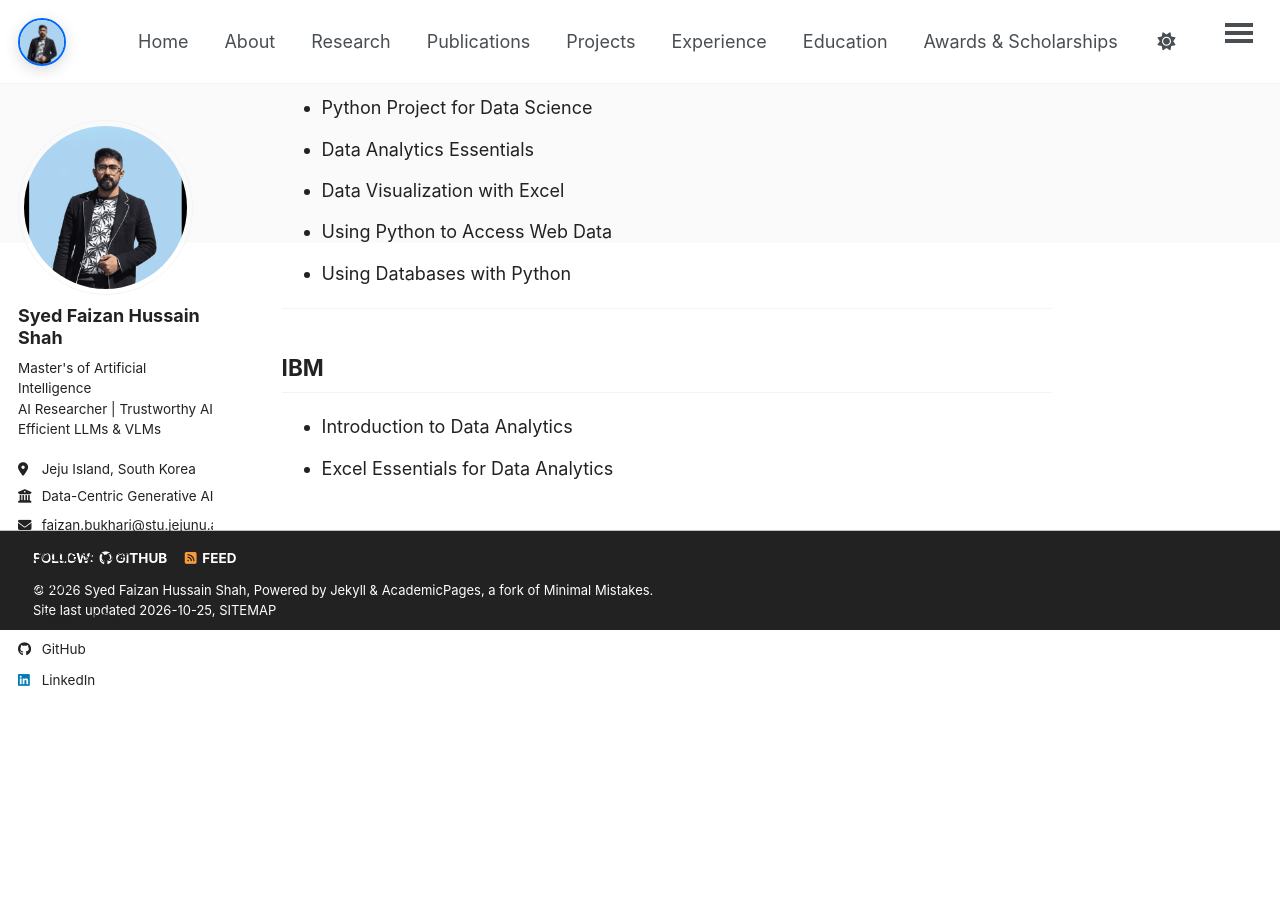
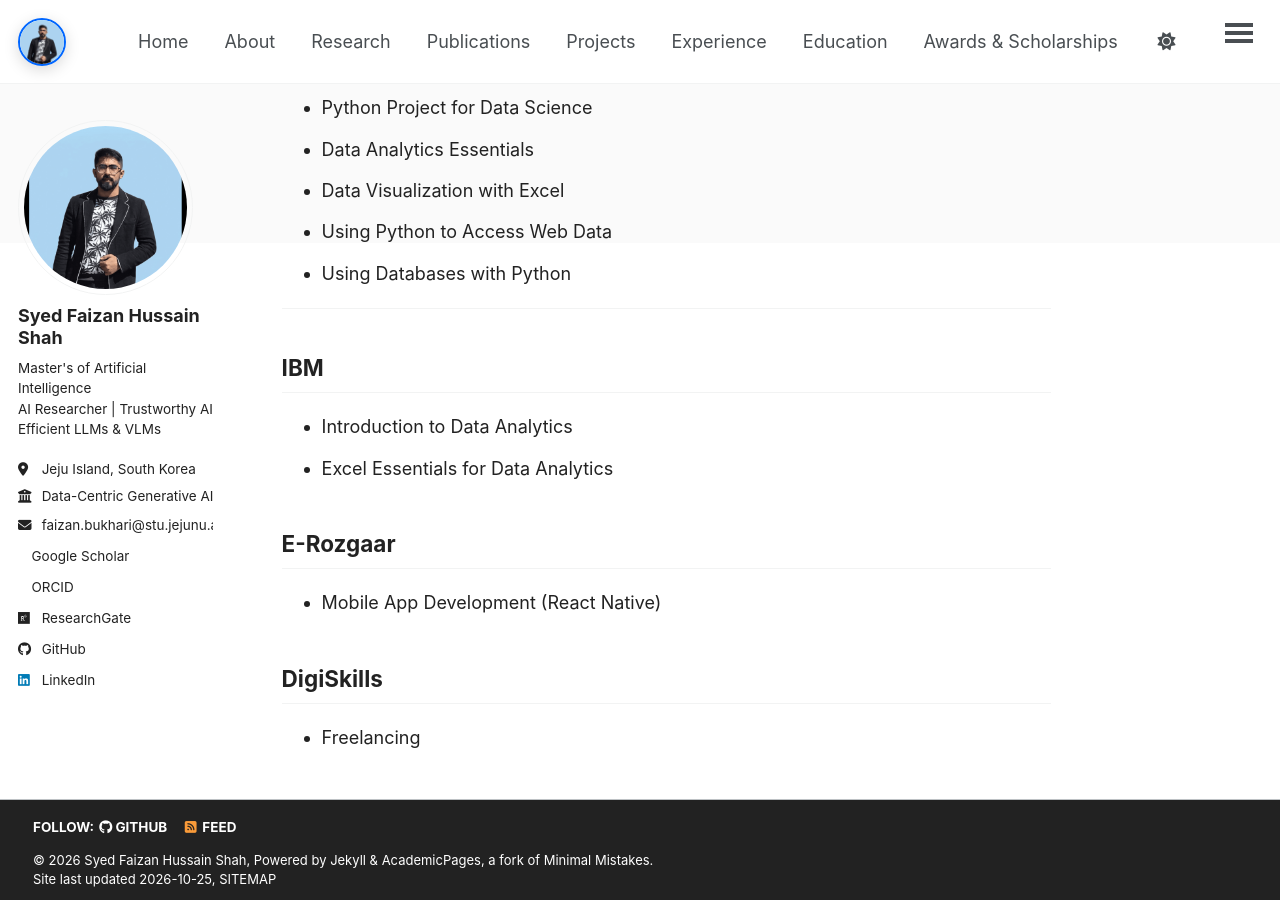
Before and after one commit to Fazi743/Fazi743.github.io, a Jekyll site: the page built from _pages/certifications.md, in a window 1280 px wide and 900 px high, scrolled down 657 px. Built offline with Jekyll 4.4.1, drawn with Linux system fonts in a browser that asks for light colours; a style sheet for code colours, icons or effects is not loaded.

Commit message:
Update certifications.md

```diff
--- a/_pages/certifications.md
+++ b/_pages/certifications.md
@@ -32,3 +32,11 @@
 
 - Introduction to Data Analytics
 - Excel Essentials for Data Analytics
+
+## E-Rozgaar
+
+- Mobile App Development (React Native)
+
+## DigiSkills
+
+- Freelancing
```
